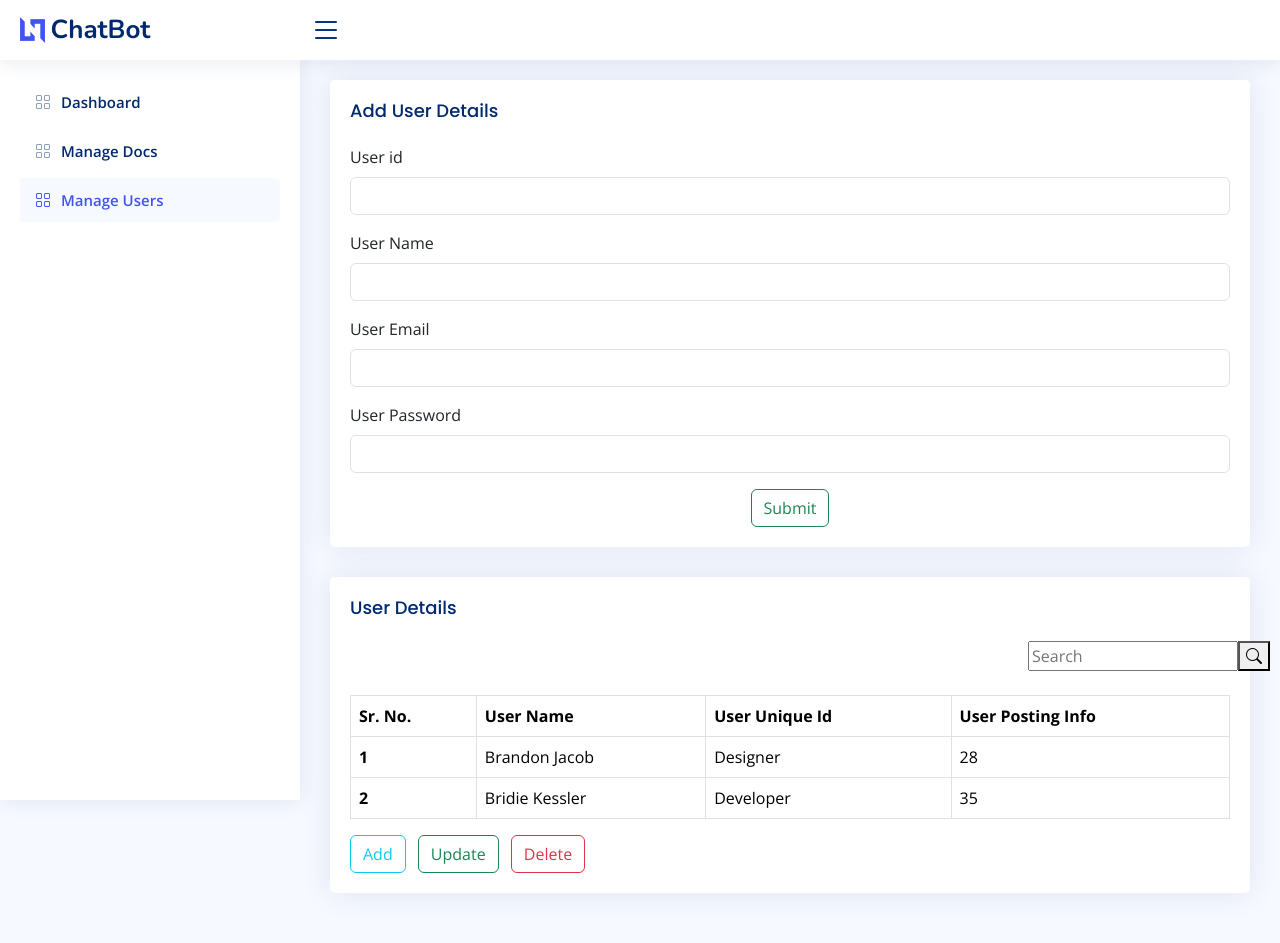
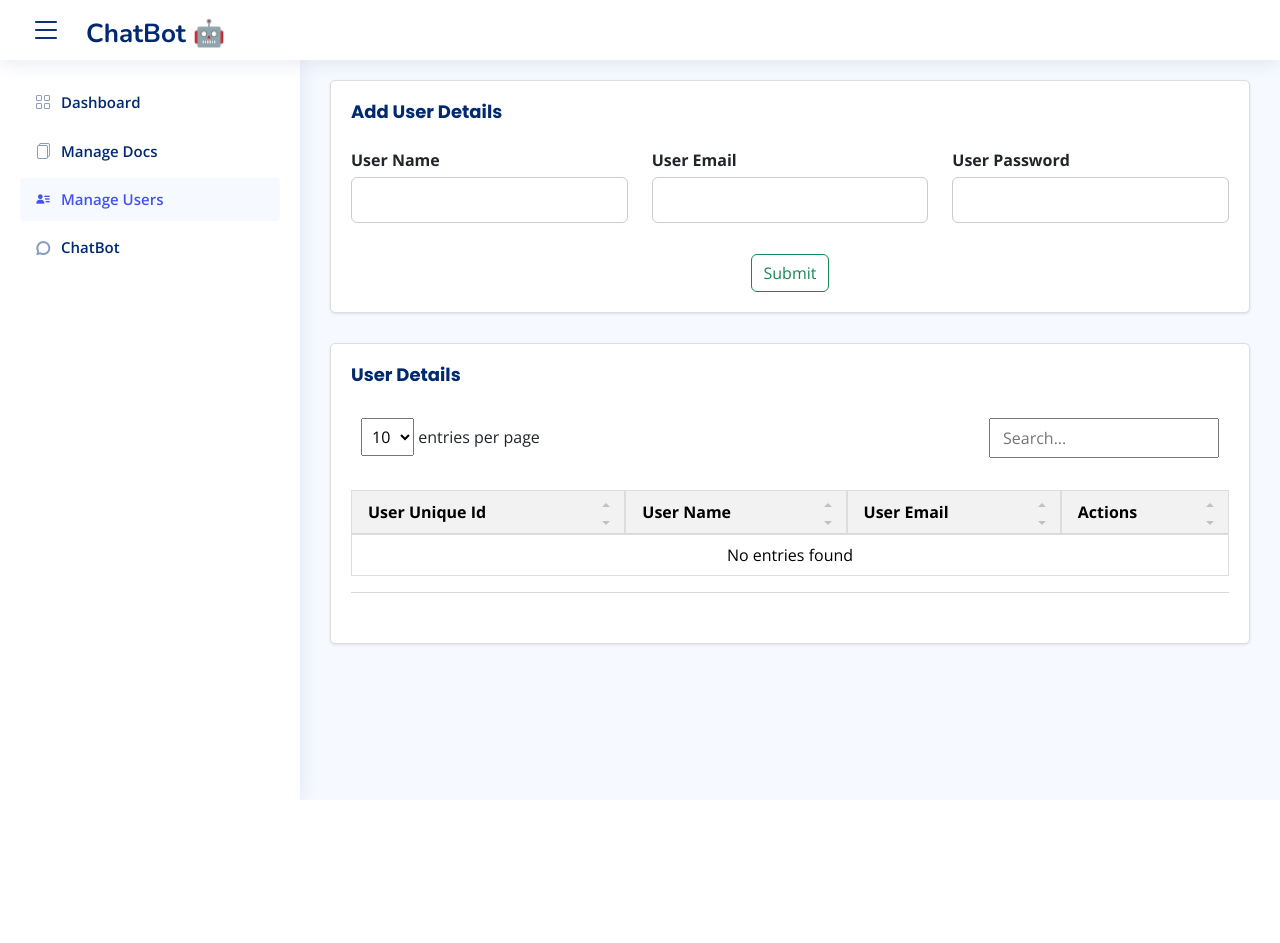
Before and after one commit to Pranav1772/RAG-Application-1, a Django app: page /profiles/manage_users/ in a window 1280 px wide. After the commit the page ends 800 px from the top, so only its background shows below. Run offline with Django 4.2, Linux system fonts and the light colour scheme; some libraries are stand-ins or nearby versions.

Commit message:
Change at dec 18 11:26

```diff
--- a/Profiles/templates/Profiles/manage_users.html
+++ b/Profiles/templates/Profiles/manage_users.html
@@ -1,17 +1,57 @@
 {% extends "MAIN_IMPLEMENTATION/base.html" %} {% load static %} {% block body %}
 <header id="header" class="header fixed-top d-flex align-items-center">
   <div class="d-flex align-items-center justify-content-between">
+    <i class="bi bi-list toggle-sidebar-btn"></i>
     <a href="index.html" class="logo d-flex align-items-center">
-            <img src="{% static " MAIN_PROJECT/img/logo.png" %}" alt="">
-            <span class="d-none d-lg-block">ChatBot</span>
+      <span class="d-none d-lg-block ms-4 mt-2">ChatBot 🤖</span>
          </a>
-        <i class="bi bi-list toggle-sidebar-btn"></i>
+
   </div>
   <!-- End Logo -->
 
 
   <!-- End Search Bar -->
+  <style>
+    .card {
+      border: 1px solid #ddd;
+      border-radius: 5px;
+      box-shadow: 0 1px 3px rgba(0, 0, 0, 0.1);
+    }
 
+    .card-title {
+      font-weight: bold;
+
+      margin-bottom: 10px;
+    }
+
+    .card-body p {
+      line-height: 1.5;
+    }
+
+    .table th,
+    .table td {
+      border: 1px solid #ddd;
+      text-align: center;
+    }
+
+    .table th {
+      background-color: #f2f2f2;
+      font-weight: bold;
+    }
+
+    .form-label {
+      font-weight: bold;
+      margin-bottom: 5px;
+    }
+
+    .form-control {
+      border-radius: 6px;
+      border: 1px solid #ccc;
+      padding: 10px;
+      width: 100%;
+      margin-bottom: 15px;
+    }
+  </style>
 
   <!-- End Icons Navigation -->
 </header>
@@ -25,107 +65,113 @@
     </li>
     <li class="nav-item">
       <a class="nav-link collapsed" href="{% url 'manage_docs' %}">
-          <i class="bi bi-grid"></i>
+        <i class="bi bi-files"></i>
         <span>Manage Docs</span>
       </a>
     </li>
     <!-- End Dashboard Nav -->
     <li class="nav-item">
       <a class="nav-link" href="{% url 'manage_users' %}">
-                <i class="bi bi-grid"></i>
+        <i class="bx bxs-user-detail"></i>
         <span>Manage Users</span>
       </a>
     </li>
-
+    <li class="nav-item">
+      <a class="nav-link collapsed" href="{% url 'chatbot' %}">
+        <i class="ri-chat-3-line"></i>
+        <span>ChatBot</span>
+      </a>
+    </li>
     <!-- End Blank Page Nav -->
   </ul>
 </aside>
 <main id="main" class="main">
   <section class="section">
 
-
+    <div class="row">
+      <div class="col-lg-12">
         <div class="card">
           <div class="card-body">
             <h5 class="card-title">Add User Details</h5>
-            <form class="row g-3" method="post" action="{% url 'add_user' %}">
+            <form method="post" action="{% url 'add_user' %}">
               {% csrf_token %}
-              <div class="col-12">
-                <label for="inputNanme4" class="form-label">User id</label>
-                <input type="text" class="form-control" id="username" name="userid">
-              </div>
+              <div class="row">
+                <div class="col-lg-4">
                   <div class="col-12">
                     <label for="inputNanme4" class="form-label">User Name</label>
                     <input type="text" class="form-control" id="username" name="username">
                   </div>
+                </div>
+                <div class="col-lg-4">
                   <div class="col-12">
                     <label for="inputEmail4" class="form-label">User Email</label>
                     <input type="email" class="form-control" id="useruniqueid" name="useremail">
                   </div>
+                </div>
+
+              <div class="col-lg-4">
                 <div class="col-12">
                   <label for="inputPassword4" class="form-label">User Password</label>
                   <input type="password" class="form-control" id="userpostinginfo" name="userpass">
                 </div>
-                <div class="text-center">
+              </div>
+            </div>
+
+              <div class="row">
+                <div class="text-center mt-3">
                   <button type="submit" class="btn btn-outline-success">Submit</button>
                 </div>
-              </form><!-- Vertical Form -->
+              </div>
+            </form>
           </div>
         </div>
+      </div>
+    </div>
+
 
     <div class="row">
       <div class="col-lg-12">
         <div class="card">
           <div class="card-body">
             <h5 class="card-title">User Details</h5>
-                        <div class="row">
-                            <div class="col-lg-9">
+            <div class="table-responsive">
 
-                            </div>
-                            <div class="col-lg-3">
-                        <div class="search-bar ms-auto">
-                            <form class="search-form d-flex align-items-center float-right" method="POST" action="#">
-                              <input type="text" name="query" placeholder="Search" title="Enter search keyword">
-                              <button type="submit" title="Search"><i class="bi bi-search"></i></button>
-                            </form>
-                          </div>
-                        </div>
-                        </div>
-                        <table class="table table-bordered mt-4">
+
+              <table class="table datatable mt-4">
                 <thead>
                   <tr>
-                                <th scope="col">Sr. No.</th>
+                    <th scope="col">User Unique Id</th>
                     <th scope="col">User Name</th>
-                                <th scope="col">User Unique Id</th>
-                                <th scope="col">User Posting Info</th>
+                    <th scope="col">User Email</th>
+                    <th scope="col">Actions</th>
 
 
                   </tr>
                 </thead>
                 <tbody>
+                  {% for user in user_details %}
                   <tr>
-                                <th scope="row">1</th>
-                                <td>Brandon Jacob</td>
-                                <td>Designer</td>
-                                <td>28</td>
-
+                    <td>{{user.user_id}}</td>
+                    <td>{{user.user_name}}</td>
+                    <td>{{user.user_email}}</td>
+                    <td>
+                      <form action="{% url 'update_user' user.user_id %}" method="get">
+                        <button type="submit" class="btn btn-outline-success"><i class="bx bxs-edit"></i></button>
+                      </form>
+                      <form action="{% url 'delete_user' user.user_id %}" method="get">
+                        <button type="submit" class="btn btn-outline-danger"><i class="ri-delete-bin-line"></i></button>
+                      </form>
+                    </td>
                   </tr>
-                              <tr>
-                                <th scope="row">2</th>
-                                <td>Bridie Kessler</td>
-                                <td>Developer</td>
-                                <td>35</td>
-
-                              </tr>
-
+                  {% endfor %}
                 </tbody>
               </table>
-
+            </div>
             <div class="row">
               <div class="col-sm-6">
 
-                              <button type="button" class="btn btn-outline-info">Add</button></a>
-                              <button type="button" class="btn btn-outline-success ms-2">Update</button>
-                              <button type="button" class="btn btn-outline-danger ms-2">Delete</button>
+
+
               </div>
             </div>
 
--- a/Profiles/urls.py
+++ b/Profiles/urls.py
@@ -7,5 +7,8 @@
     path("manage_users/",views.manage_users,name='manage_users'),
     path("add_user/",views.add_user,name='add_user'),
     path("upload_pdf/",views.upload_pdf,name='upload_pdf'),
-
+    path('update_user/<int:user_id>/', views.update_user, name='update_user'),
+    path('delete_user/<int:user_id>/', views.delete_user, name='delete_user'),
+    path('delete_pdf/<int:user_id>/', views.delete_pdf, name='delete_pdf'),
+    path('reprocess_pdf/<int:user_id>/', views.reprocess_pdf, name='reprocess_pdf'),
 ]
--- a/Profiles/views.py
+++ b/Profiles/views.py
@@ -1,4 +1,4 @@
-from django.shortcuts import render
+from django.shortcuts import render, get_object_or_404
 from .models import UserDetail, PDF_Details
 from django.http import HttpResponse
 from django.http import HttpResponseRedirect
@@ -16,14 +16,21 @@
 # Create your views here.
 def dashboard(request):
     username_count = UserDetail.objects.all().count()
-    context = {'username_count': username_count,}
+    pdf_count = PDF_Details.objects.all().count()
+    context = {'username_count': username_count,'pdf_count':pdf_count}
     return render(request,'Profiles/dashboard.html',context)
 
 def manage_users(request):
-    return render(request,'Profiles/manage_users.html')
+    user_details_list = UserDetail.objects.all()
+    user_details = [{'user_id': user.user_id, 'user_name': user.user_name,'user_email':user.user_email} for user in user_details_list]
+    context = {'user_details': user_details}
+    return render(request,'Profiles/manage_users.html',context)
 
 def manage_docs(request):
-    return render(request,'Profiles/manage_docs.html')
+    pdf_details_list = PDF_Details.objects.all()
+    pdf_details = [{'pdf_id': pdf.pdf_id, 'pdf_name': pdf.pdf_name} for pdf in pdf_details_list]
+    context = {'pdf_details': pdf_details}
+    return render(request,'Profiles/manage_docs.html',context)
 
 from django.shortcuts import render, redirect
 
@@ -40,6 +47,15 @@
         new_user.save()
         return HttpResponseRedirect(reverse('manage_users'))
 
+def update_user(request,user_id):
+    user = get_object_or_404(UserDetail, user_id=user_id)
+
+    return HttpResponseRedirect(reverse('manage_docs'))
+
+def delete_user(request,user_id):
+    print(user_id)
+    return HttpResponseRedirect(reverse('manage_docs'))
+
 def upload_pdf(request):
     if request.method == 'POST':
         pdf_file = request.FILES.get('pdf_file')
@@ -54,3 +70,11 @@
         embedding = OpenAIEmbeddings(openai_api_key='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')
         vectordb = Chroma.from_documents(documents=docs, embedding=embedding, persist_directory=vectordb_path)
         return HttpResponseRedirect(reverse('manage_docs'))
+
+def delete_pdf(request,pdf_id):
+    print(pdf_id)
+    return HttpResponseRedirect(reverse('manage_user'))
+
+def reprocess_pdf(request,pdf_id):
+    print(pdf_id)
+    return HttpResponseRedirect(reverse('manage_user'))
```
Also changed, not shown: ChatBot/views.py (+7 -1 lines), Profiles/templates/Profiles/dashboard.html (+77 -15 lines), Profiles/templates/Profiles/manage_docs.html (+66 -28 lines), media/vectordb/TRANSFORMERS.pdf/chroma.sqlite3, 6 other files. Lines whose indentation alone changed are shown as unchanged.
